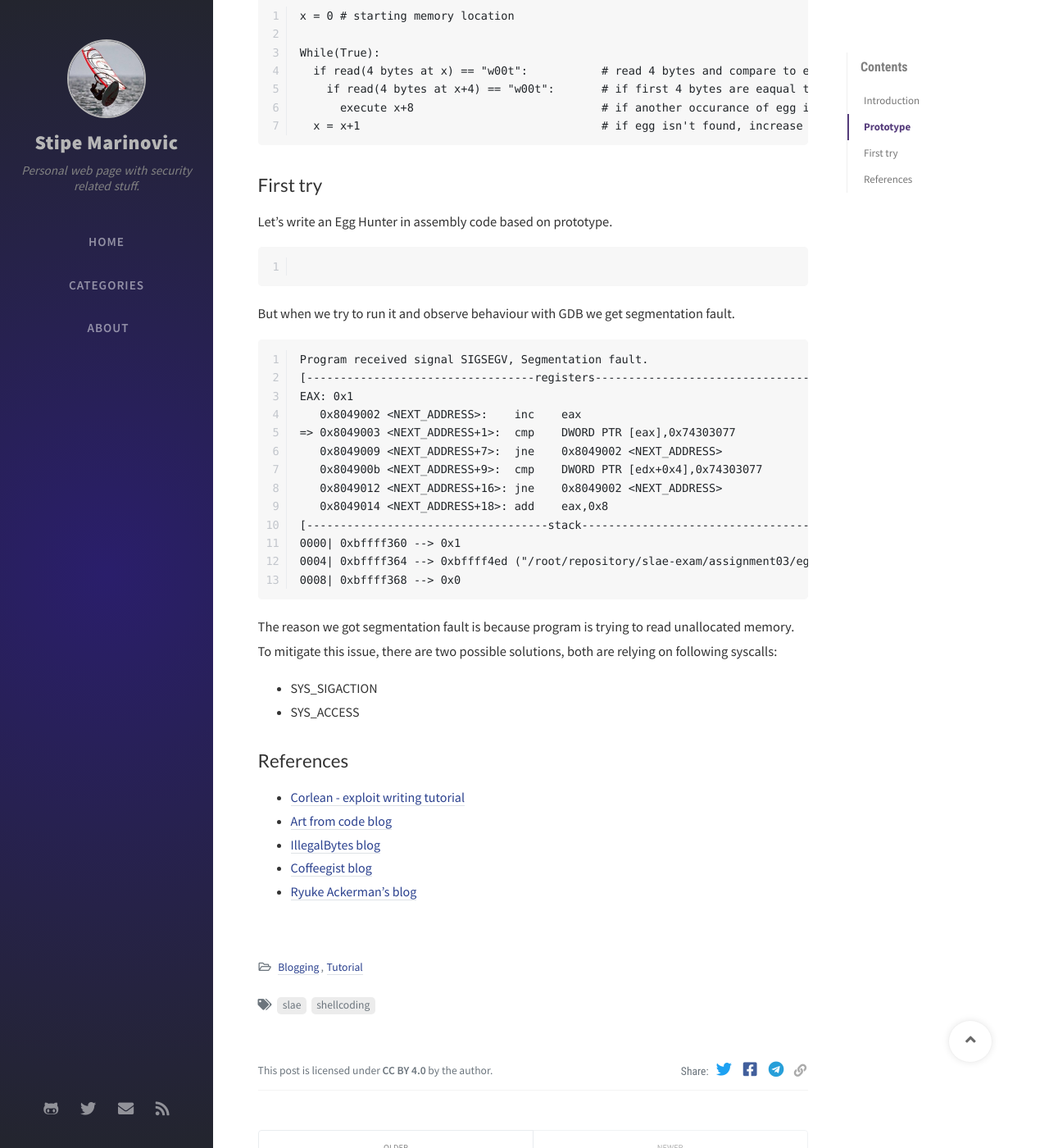
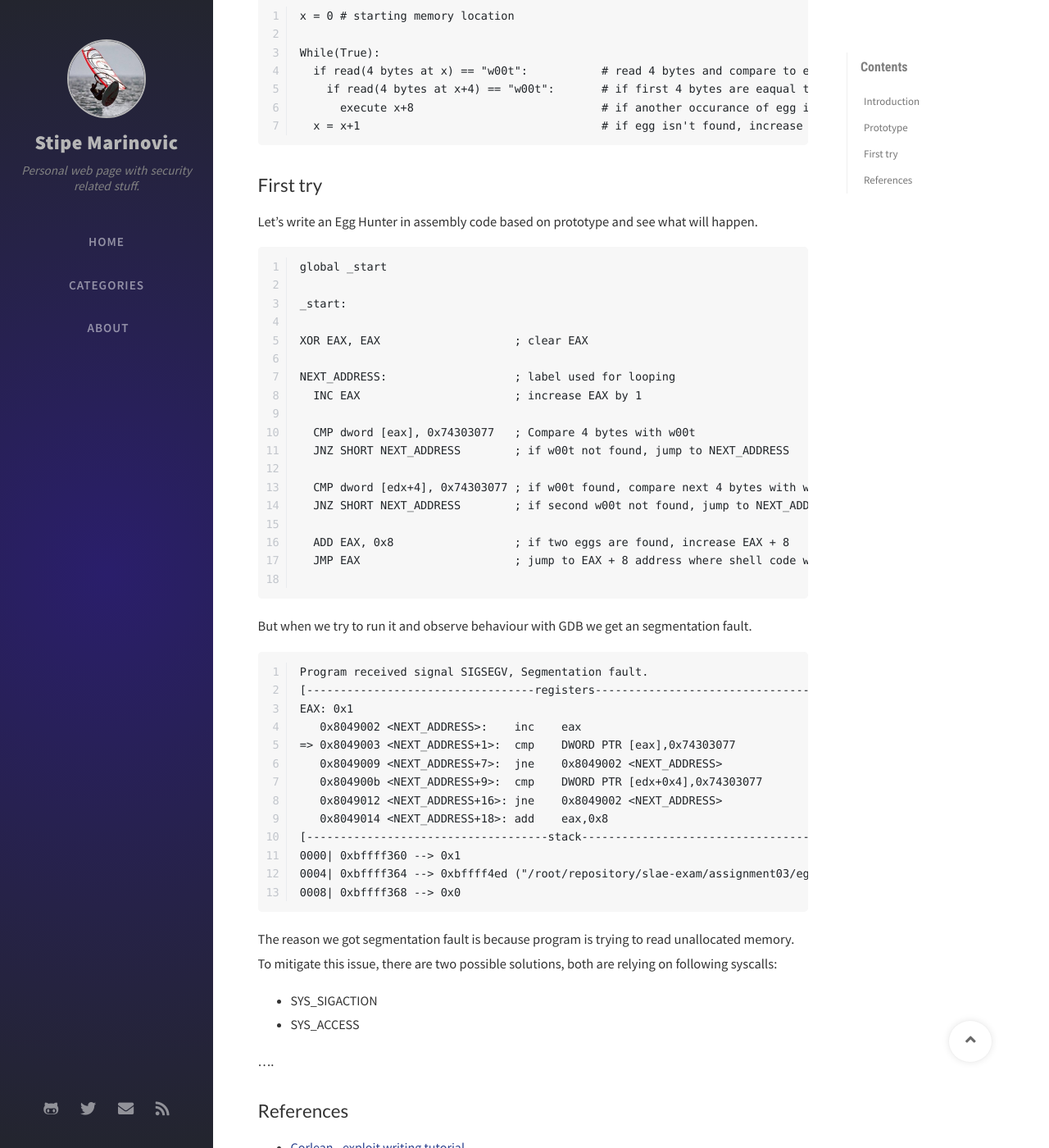
Before and after one commit to smarinovic/smarinovic.github.io, a Jekyll site: the page built from _posts/2020-05-28-EggHunter.md, in a window 1280 px wide and 1400 px high, scrolled down 666 px. Shown: the whole window at 82% size. Built offline with Jekyll 4.4.1, drawn with Linux system fonts in a browser that asks for light colours; nearby versions of some CDN libraries; comment, search, counter and statistics services are not loaded.

````diff
--- a/_posts/2020-05-28-EggHunter.md
+++ b/_posts/2020-05-28-EggHunter.md
@@ -32,12 +32,29 @@
 
 ## First try ##
 
-Let's write an Egg Hunter in assembly code based on prototype.
+Let's write an Egg Hunter in assembly code based on prototype and see what will happen.
 
 ```
+global _start
+
+_start:
+
+XOR EAX, EAX                    ; clear EAX
+
+NEXT_ADDRESS:                   ; label used for looping
+  INC EAX                       ; increase EAX by 1
+
+  CMP dword [eax], 0x74303077   ; Compare 4 bytes with w00t
+  JNZ SHORT NEXT_ADDRESS        ; if w00t not found, jump to NEXT_ADDRESS
+
+  CMP dword [edx+4], 0x74303077 ; if w00t found, compare next 4 bytes with w00t
+  JNZ SHORT NEXT_ADDRESS        ; if second w00t not found, jump to NEXT_ADDRESS
+
+  ADD EAX, 0x8                  ; if two eggs are found, increase EAX + 8
+  JMP EAX                       ; jump to EAX + 8 address where shell code would be located
 
 ```
-But when we try to run it and observe behaviour with GDB we get segmentation fault.
+But when we try to run it and observe behaviour with GDB we get an segmentation fault.
 
 ```
 Program received signal SIGSEGV, Segmentation fault.
@@ -59,6 +76,7 @@
 - SYS_SIGACTION
 - SYS_ACCESS
 
+....
 
 ## References ##
 
````
